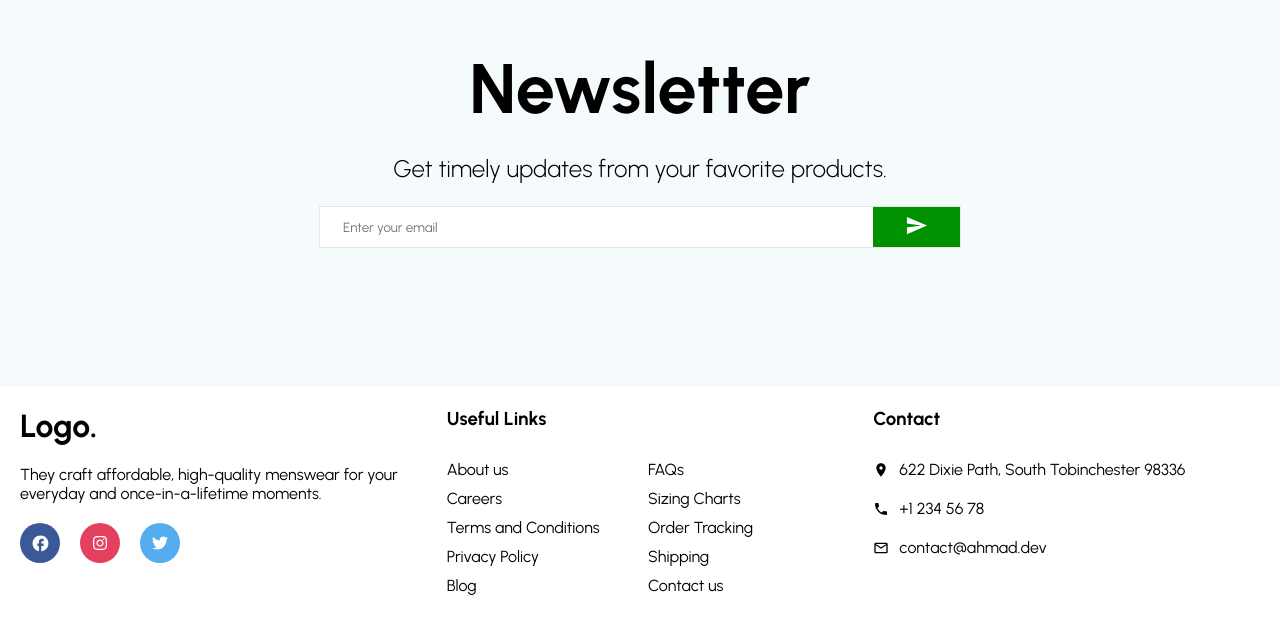
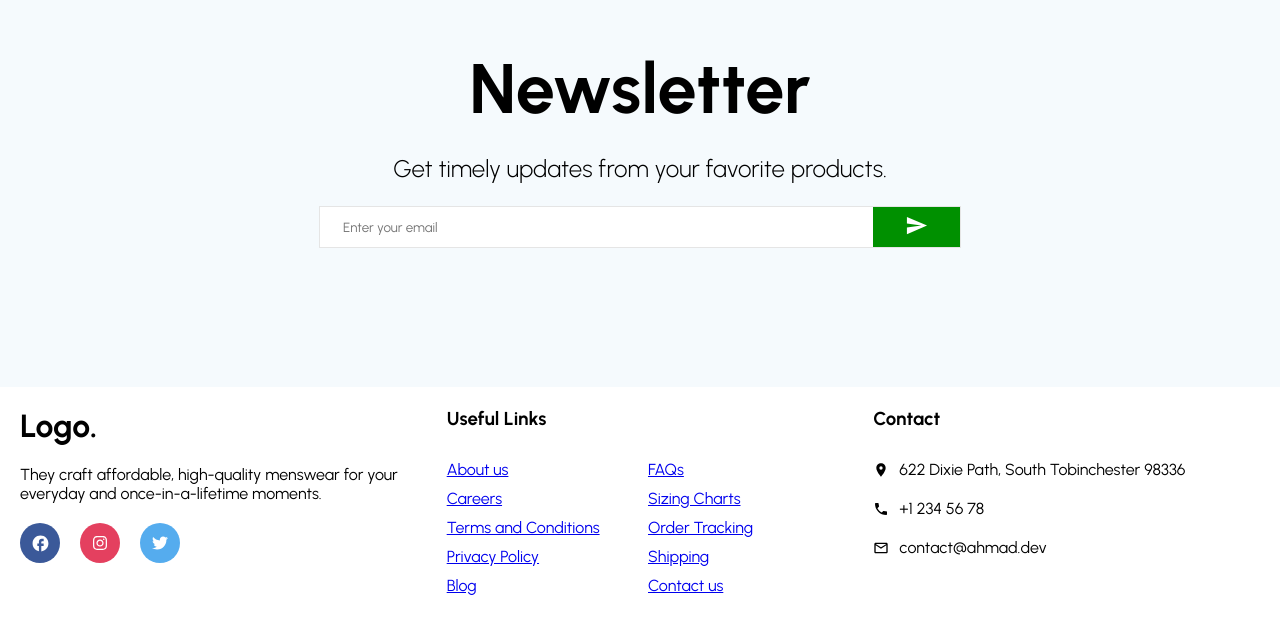
Before and after one commit to Sedulla/react-ecommerce-app, a React (Create React App) app in the folder client/: page / in a window 1280 px wide. Shown: the part 1635-2260 px from the top of the page. Built offline with nearby package versions, Linux system fonts and the light colour scheme; no server answers.

Commit message:
refactor: iterate footer menu items with map

```diff
--- a/client/src/components/Footer.js
+++ b/client/src/components/Footer.js
@@ -11,6 +11,7 @@ import {
 } from 'react-icons/fa';
 import { Link } from 'react-router-dom';
 import { mobile } from '../utils/responsive';
+import { footerMenu } from '../utils/footerMenu';
 
 const Container = styled.div`
   display: flex;
@@ -114,56 +115,11 @@ export const Footer = () => {
       <Center>
         <Title>Useful Links</Title>
         <List>
-          <ListItem>
-            <Link className="link" to>
-              About us
-            </Link>
-          </ListItem>
-          <ListItem>
-            <Link className="link" to>
-              Careers
-            </Link>
-          </ListItem>
-          <ListItem>
-            <Link className="link" to>
-              Terms and Conditions
-            </Link>
-          </ListItem>
-          <ListItem>
-            <Link className="link" to>
-              Privacy Policy
-            </Link>
-          </ListItem>
-          <ListItem>
-            <Link className="link" to>
-              Blog
-            </Link>
-          </ListItem>
-          <ListItem>
-            <Link className="link" to>
-              FAQs
-            </Link>
-          </ListItem>
-          <ListItem>
-            <Link className="link" to>
-              Sizing Charts
-            </Link>
-          </ListItem>
-          <ListItem>
-            <Link className="link" to>
-              Order Tracking
-            </Link>
-          </ListItem>
-          <ListItem>
-            <Link className="link" to>
-              Shipping
-            </Link>
-          </ListItem>
-          <ListItem>
-            <Link className="link" to>
-              Contact us
-            </Link>
-          </ListItem>
+          {footerMenu.map((item) => (
+            <ListItem key={item.title}>
+              <Link to={item.link}>{item.title}</Link>
+            </ListItem>
+          ))}
         </List>
       </Center>
       <Right>
--- /dev/null
+++ b/client/src/utils/footerMenu.js
@@ -0,0 +1,42 @@
+export const footerMenu = [
+  {
+    title: 'About us',
+    link: '/about-us',
+  },
+  {
+    title: 'Careers',
+    link: '/careers',
+  },
+  {
+    title: 'Terms and Conditions',
+    link: '/terms-and-conditions',
+  },
+  {
+    title: 'Privacy Policy',
+    link: '/privacy-policy',
+  },
+  {
+    title: 'Blog',
+    link: '/blog',
+  },
+  {
+    title: 'FAQs',
+    link: '/faqs',
+  },
+  {
+    title: 'Sizing Charts',
+    link: '/sizing-charts',
+  },
+  {
+    title: 'Order Tracking',
+    link: '/order-tracking',
+  },
+  {
+    title: 'Shipping',
+    link: '/shipping',
+  },
+  {
+    title: 'Contact us',
+    link: '/contact-us',
+  },
+];
```
